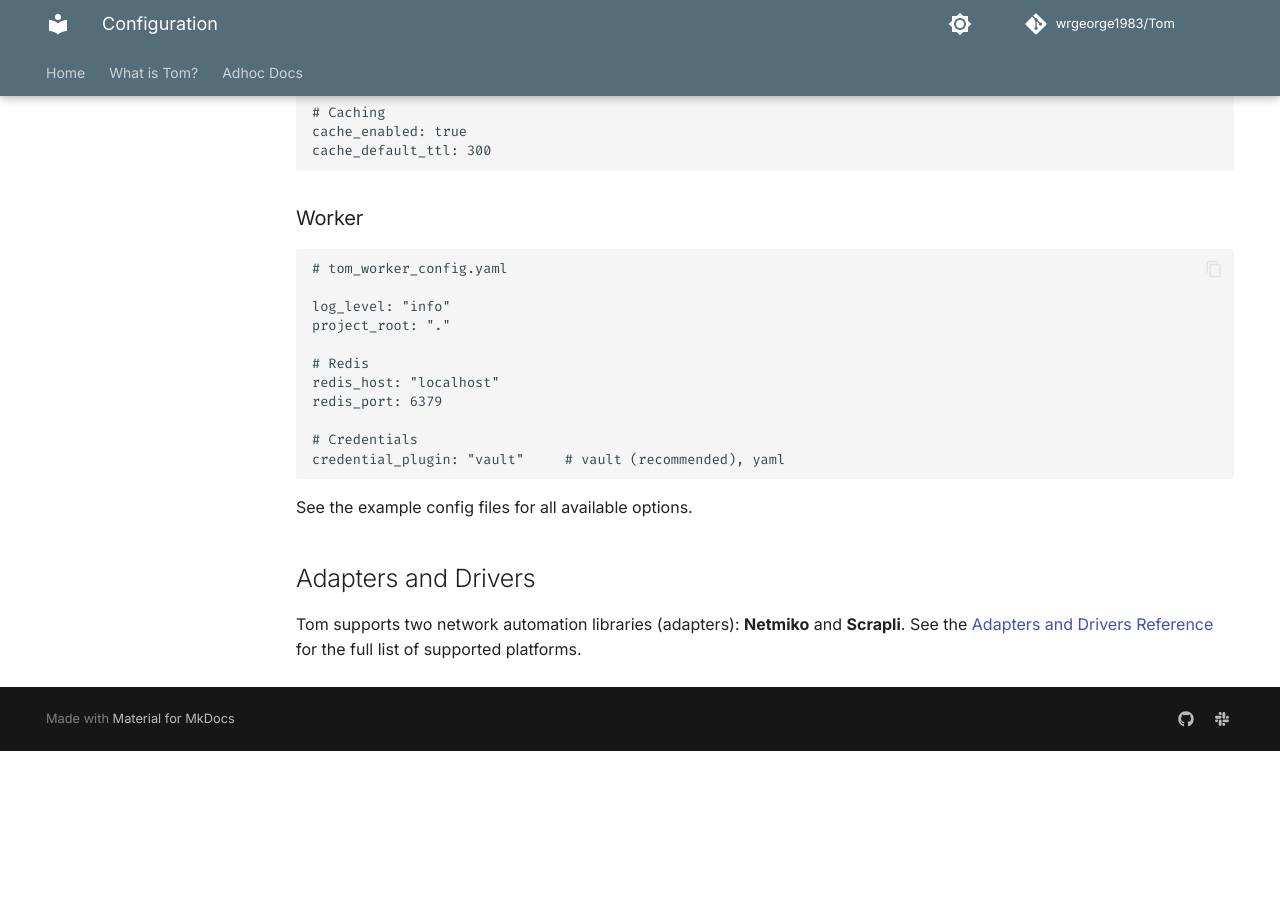
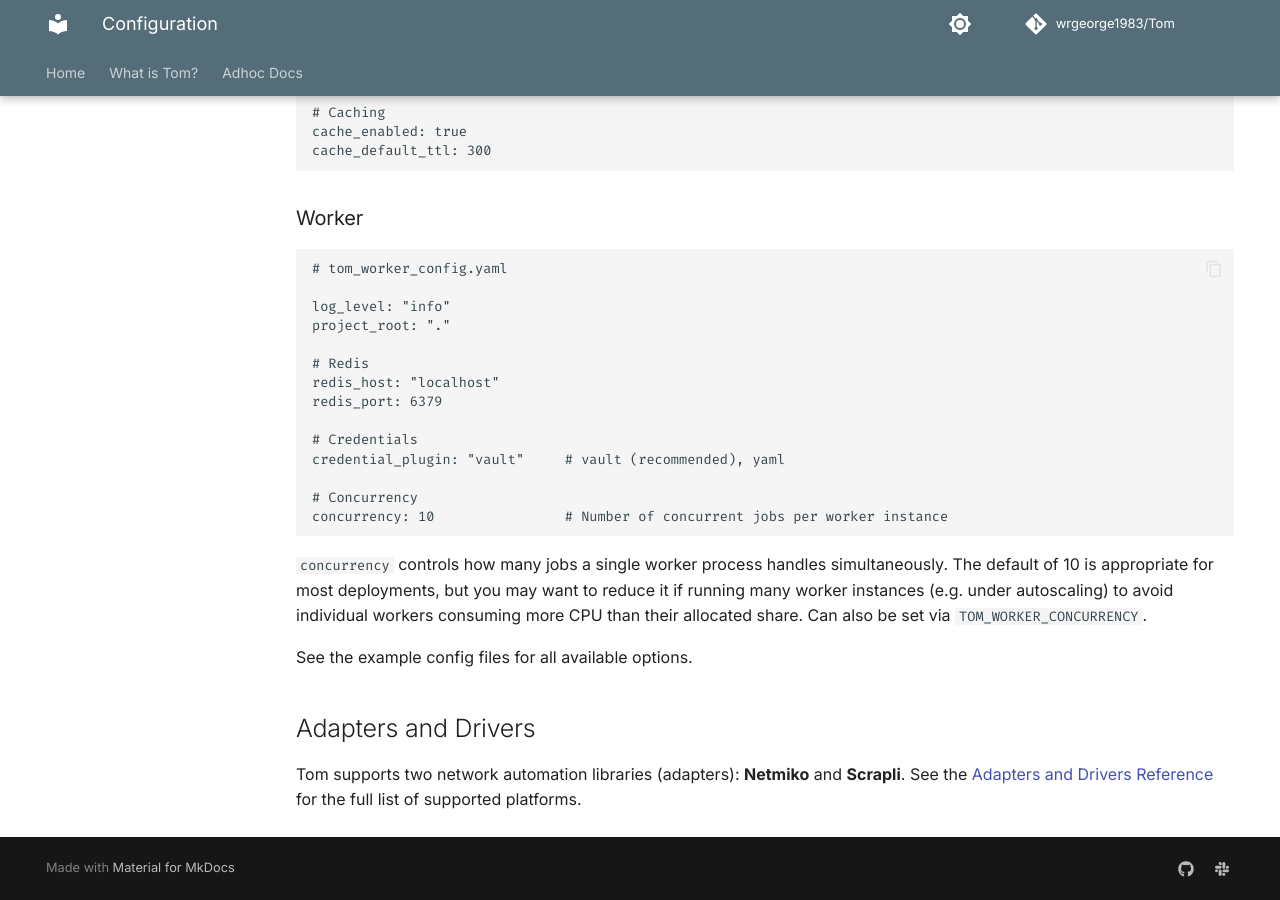
Before and after one commit to wrgeorge1983/Tom, an MkDocs documentation site: the page built from docs/docs/real/configuration.md, in a window 1280 px wide and 900 px high, scrolled down 3087 px. Built offline with MkDocs 1.6.1 and Material for MkDocs 9.7.7, drawn with Linux system fonts in a browser that asks for light colours; comment, search, counter and statistics services are not loaded; the version menu is left out; before the commit the page ends 3838 px from its top, so only the background shows below that.

Commit message:
Add concurrency setting to worker configuration

````diff
--- a/docs/docs/real/configuration.md
+++ b/docs/docs/real/configuration.md
@@ -146,7 +146,12 @@ redis_port: 6379
 
 # Credentials
 credential_plugin: "vault"     # vault (recommended), yaml
+
+# Concurrency
+concurrency: 10                # Number of concurrent jobs per worker instance
 ```
+
+`concurrency` controls how many jobs a single worker process handles simultaneously. The default of 10 is appropriate for most deployments, but you may want to reduce it if running many worker instances (e.g. under autoscaling) to avoid individual workers consuming more CPU than their allocated share. Can also be set via `TOM_WORKER_CONCURRENCY`.
 
 See the example config files for all available options.
 
````
